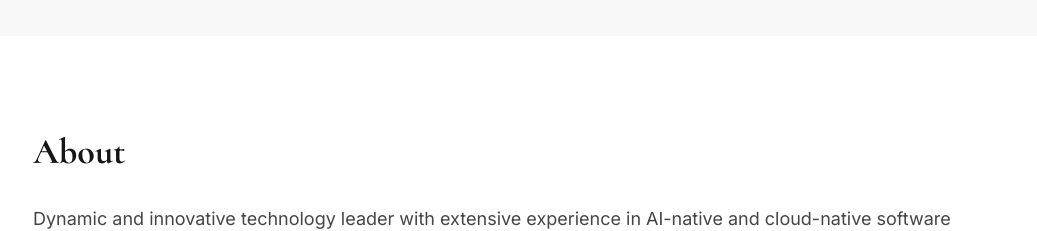
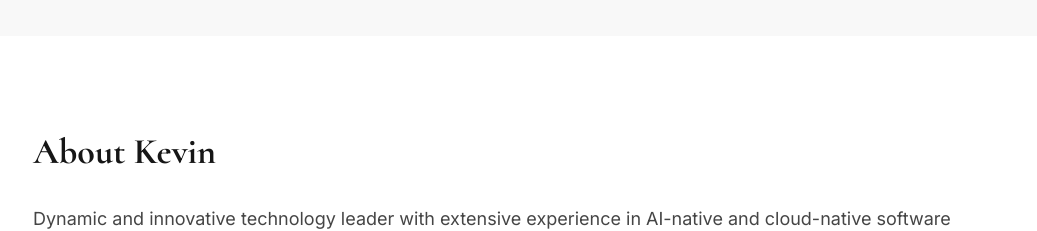
Before and after one commit to DevOpsKev/kevinryan-io, a Next.js app: page / in a window 1280 px wide. Shown: the part 860-1091 px from the top of the page, without its empty margins (119-1156 px from the left). Built offline with nearby package versions, Linux system fonts and the light colour scheme.

Commit message:
updated planned certs

```diff
--- a/app/page.tsx
+++ b/app/page.tsx
@@ -92,7 +92,7 @@ export default function Page() {
 
       {/* About Section */}
       <section className="max-w-5xl mx-auto px-6 py-16 md:py-24">
-        <h2 className="text-3xl md:text-4xl font-bold mb-8 font-serif">About</h2>
+        <h2 className="text-3xl md:text-4xl font-bold mb-8 font-serif">About Kevin</h2>
         <div className="prose prose-lg max-w-none">
           <p className="text-lg leading-relaxed text-base-content/80">
             Dynamic and innovative technology leader with extensive experience in AI-native
@@ -291,8 +291,8 @@ export default function Page() {
                 Trinity College Dublin (HCI CPD)
               </li>
               <li>
-                <strong>MS in Computational Linguistics</strong> (Planned)<br />
-                University of Washington, Seattle
+                <strong>MA in Applied Linguistics</strong> (Planned)<br />
+                University of Pannonia, Hungary
               </li>
             </ul>
           </div>
```
